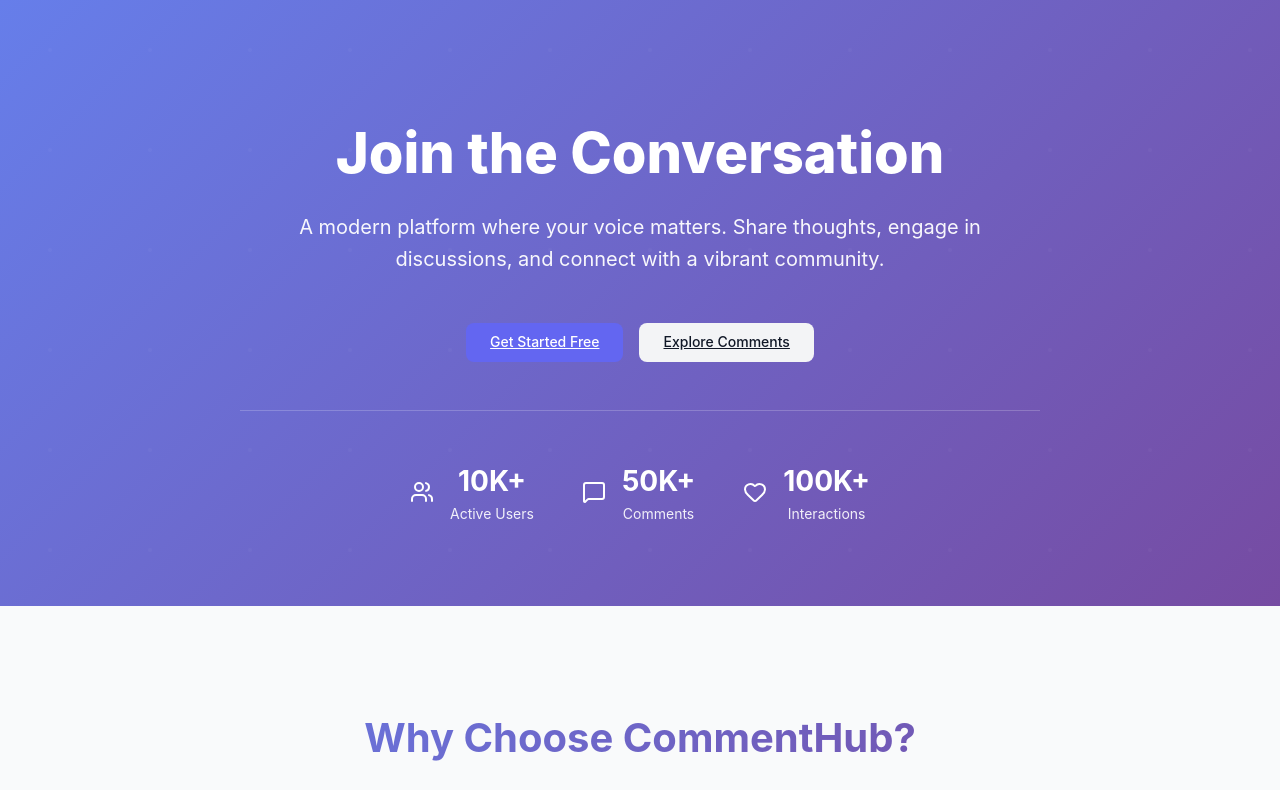
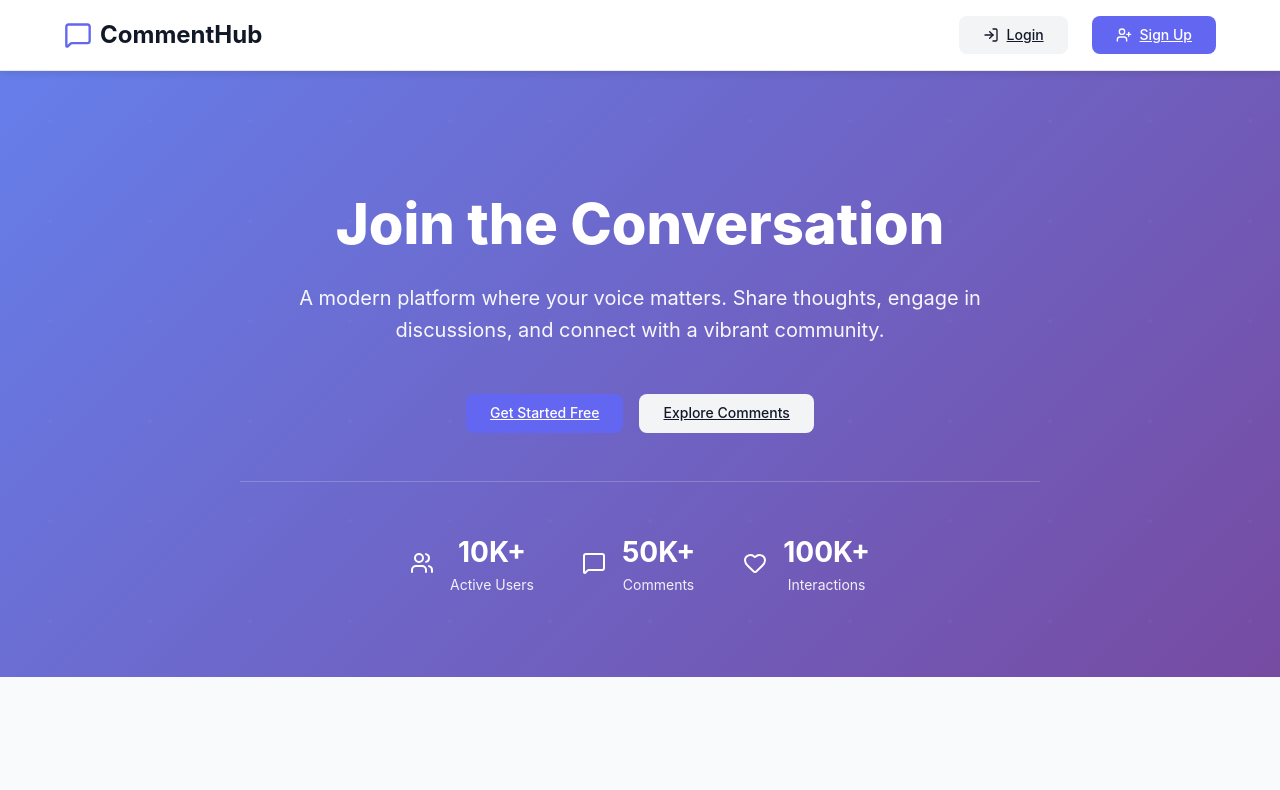
Before and after one commit to mdnuruzzamanemon/comment-system-frontend, a React (Vite) app: page / in a window 1280 px wide. Shown: the top 790 px of the page. Built offline with nearby package versions, Linux system fonts and the light colour scheme; no server answers.

Commit message:
navbar added to the landing page

```diff
--- a/src/pages/Landing.tsx
+++ b/src/pages/Landing.tsx
@@ -1,11 +1,15 @@
 import React from 'react';
 import { Link } from 'react-router-dom';
 import { MessageSquare, Users, Zap, Shield, TrendingUp, Heart } from 'lucide-react';
+import Navbar from '@components/common/Navbar';
 import './Landing.css';
 
 const Landing: React.FC = () => {
     return (
         <div className="landing-page">
+            {/* Navbar */}
+            <Navbar />
+
             {/* Hero Section */}
             <section className="hero-section">
                 <div className="container">
```
